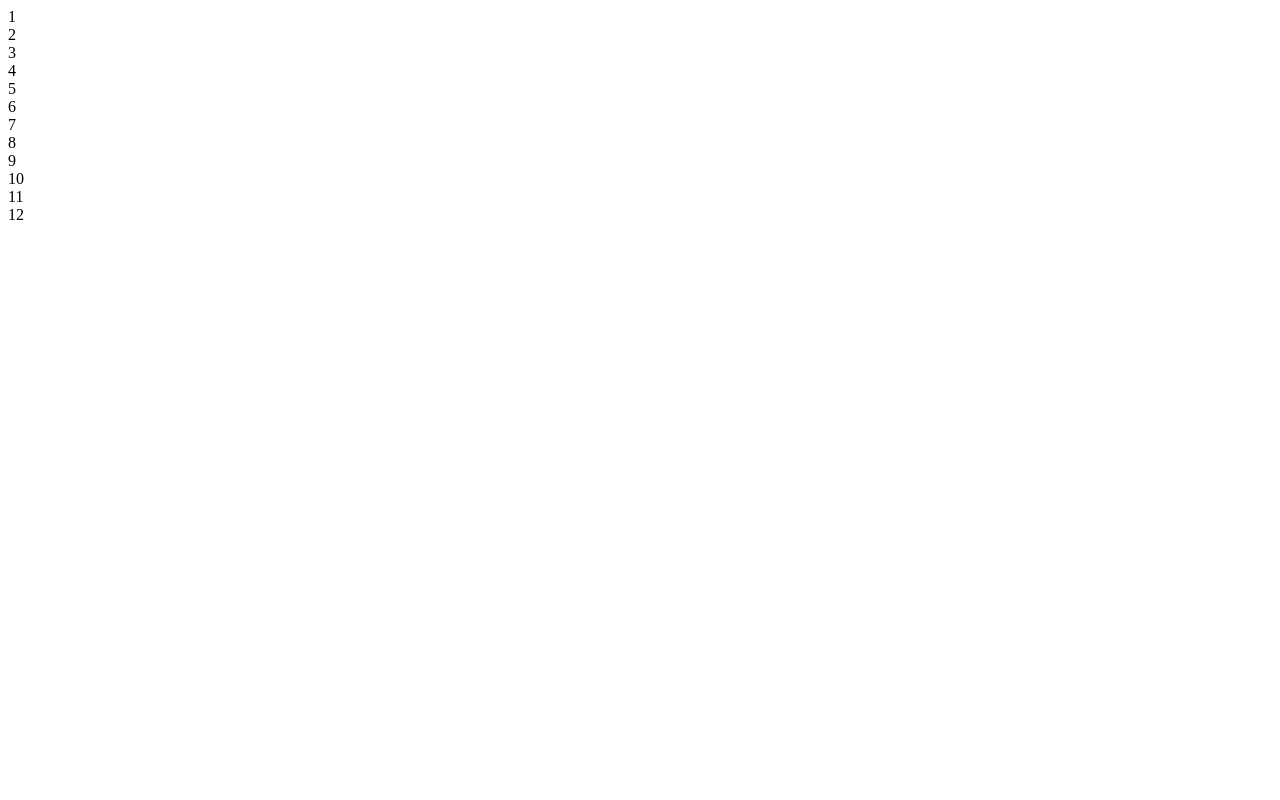
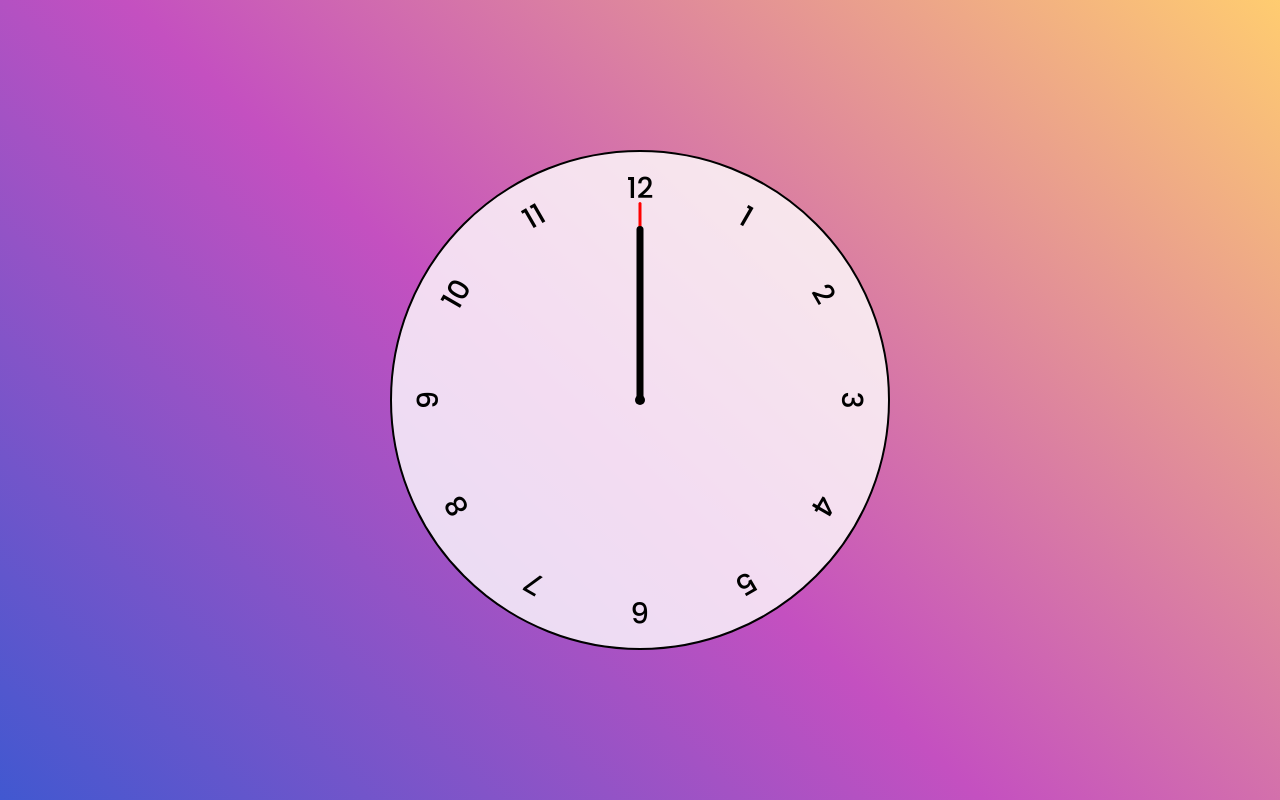
Before and after one commit to JoseAdelson2002/relogio, a plain HTML site: page index.html in a window 1280 px wide. Drawn offline with Linux system fonts and the light colour scheme.

Commit message:
implementa css e corrige erro html

```diff
--- a/index.html
+++ b/index.html
@@ -3,14 +3,20 @@
   <head>
     <meta charset="UTF-8" />
     <meta name="viewport" content="width=device-width, initial-scale=1.0" />
-    <link rel="stylesheet" href="style.css">
+    <link rel="stylesheet" href="style.css" />
+    <link rel="preconnect" href="https://fonts.googleapis.com" />
+    <link rel="preconnect" href="https://fonts.gstatic.com" crossorigin />
+    <link
+      href="https://fonts.googleapis.com/css2?family=Poppins:wght@300;400;500;700&display=swap"
+      rel="stylesheet"
+    />
     <title>Relógio</title>
   </head>
   <body>
     <div class="clock">
-        <div class="hand seconds">
-        <div class="hand minutes">
-        <div class="hand hours">
+      <div class="hand seconds"></div>
+      <div class="hand minutes"></div>
+      <div class="hand hours"></div>
 
       <div class="div number number-1">1</div>
       <div class="div number number-2">2</div>
@@ -24,8 +30,6 @@
       <div class="div number number-10">10</div>
       <div class="div number number-11">11</div>
       <div class="div number number-12">12</div>
-
-        </div>
     </div>
 
     <script src="main.js"></script>
--- a/style.css
+++ b/style.css
@@ -0,0 +1,124 @@
+* {
+  box-sizing: border-box;
+  padding: 0;
+  margin: 0;
+  font-family: "Poppins", sans-serif;
+}
+
+body {
+  height: 100vh;
+  background-image: linear-gradient(
+    43deg,
+    #4158d0 0%,
+    #c450c0 46%,
+    #ffcc70 100%
+  );
+  display: flex;
+  align-items: center;
+  justify-content: center;
+}
+
+.clock {
+  width: 500px;
+  height: 500px;
+  background-color: rgba(255, 255, 255, 0.8);
+  border-radius: 50%;
+  border: 2px solid black;
+  position: relative;
+}
+
+.clock .number {
+  --rotation: 0;
+  position: absolute;
+  width: 100%;
+  height: 100%;
+  text-align: center;
+  transform: rotate(var(--rotation));
+  font-size: 1.8rem;
+  font-weight: 500;
+  padding: 15px;
+}
+
+.clock .number.number-1 {
+  --rotation: 30deg;
+}
+.clock .number.number-2 {
+  --rotation: 60deg;
+}
+.clock .number.number-3 {
+  --rotation: 90deg;
+}
+.clock .number.number-4 {
+  --rotation: 120deg;
+}
+.clock .number.number-5 {
+  --rotation: 150deg;
+}
+.clock .number.number-6 {
+  --rotation: 180deg;
+}
+.clock .number.number-7 {
+  --rotation: 210deg;
+}
+.clock .number.number-8 {
+  --rotation: 240deg;
+}
+.clock .number.number-9 {
+  --rotation: 270deg;
+}
+.clock .number.number-10 {
+  --rotation: 300deg;
+}
+.clock .number.number-11 {
+  --rotation: 330deg;
+}
+.clock .number.number-12 {
+  --rotation: 360deg;
+}
+
+/* Ponteiros */
+
+.clock::after {
+  content: "";
+  position: absolute;
+  width: 10px;
+  height: 10px;
+  border-radius: 50%;
+  top: 50%;
+  left: 50%;
+  z-index: 11;
+  background-color: black;
+  transform: translate(-50%, -50%);
+}
+
+.clock .hand {
+  --rotation: 0;
+
+  position: absolute;
+  bottom: 50%;
+  left: 50%;
+  background-color: black;
+  z-index: 10;
+  transform: translateX(-50%) rotate(calc(var(--rotation) * 1deg));
+  transform-origin: bottom;
+  border-top-left-radius: 10px;
+  border-top-right-radius: 10px;
+}
+
+.clock .hand.seconds {
+  width: 3px;
+  height: 40%;
+  background-color: red;
+}
+
+.clock .hand.minutes {
+  width: 7px;
+  height: 35%;
+  background-color: black;
+}
+
+.clock .hand.hour {
+  width: 10px;
+  height: 25%;
+  background-color: black;
+}
```
Lines whose indentation alone changed are shown as unchanged.
